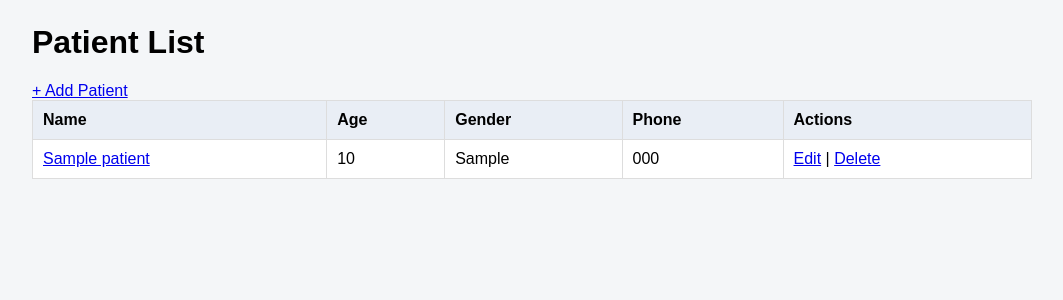
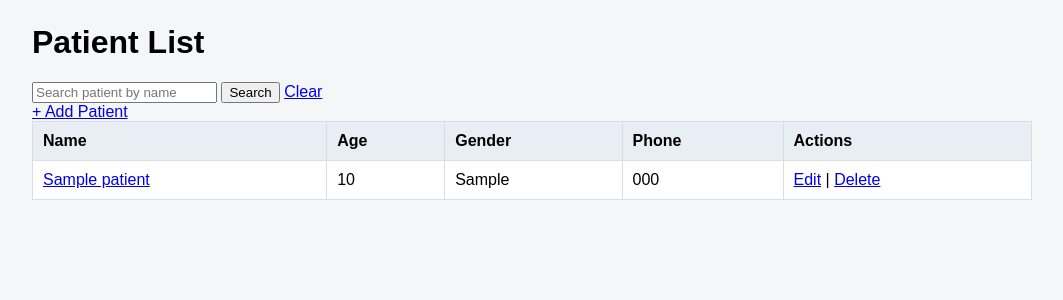
Before and after one commit to shifinshalu035-cell/Hospital_management_system, a Django app: page /patients/ in a window 1280 px wide. Shown: the part 46-346 px from the top of the page, without its empty margins (108-1171 px from the left). Run offline with Django 5.2, Linux system fonts and the light colour scheme; tables that the repository leaves empty hold one stand-in row (values such as "Sample post").

Commit message:
Add search in patients

```diff
--- a/patients/templates/patients/patient_list.html
+++ b/patients/templates/patients/patient_list.html
@@ -4,6 +4,11 @@
 
 {% block content %}
     <h1>Patient List</h1>
+    <form method="get">
+    <input type="text" name="q" placeholder="Search patient by name" value="{{ query }}">
+    <button type="submit">Search</button>
+    <a href="{% url 'patient_list' %}">Clear</a>
+    </form>
     <a href="{% url 'patient_add' %}">+ Add Patient</a>
     <table border="1">
         <tr>
--- a/patients/views.py
+++ b/patients/views.py
@@ -2,10 +2,14 @@ from django.shortcuts import render, redirect, get_object_or_404
 from .models import Patient
 from .forms import PatientForm
 
-# 1. List all patients
+# 1. List all patients (with search)
 def patient_list(request):
-    patients = Patient.objects.all()
-    return render(request, 'patients/patient_list.html', {'patients': patients})
+    query = request.GET.get('q', '')
+    if query:
+        patients = Patient.objects.filter(name__icontains=query)
+    else:
+        patients = Patient.objects.all()
+    return render(request, 'patients/patient_list.html', {'patients': patients, 'query': query})
 
 # 2. Show one patient
 def patient_detail(request, id):
```
